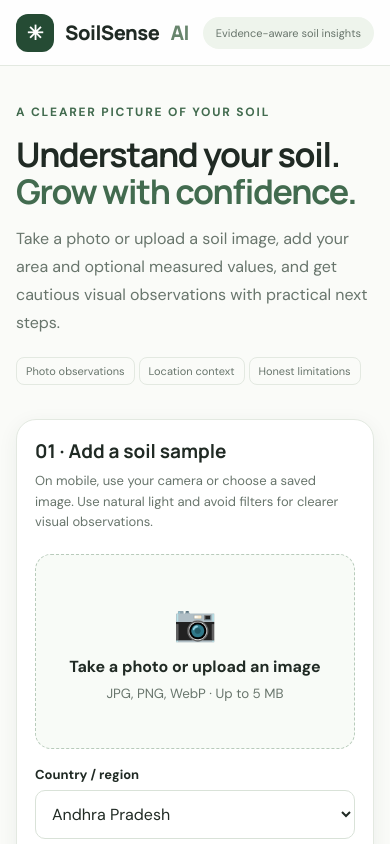
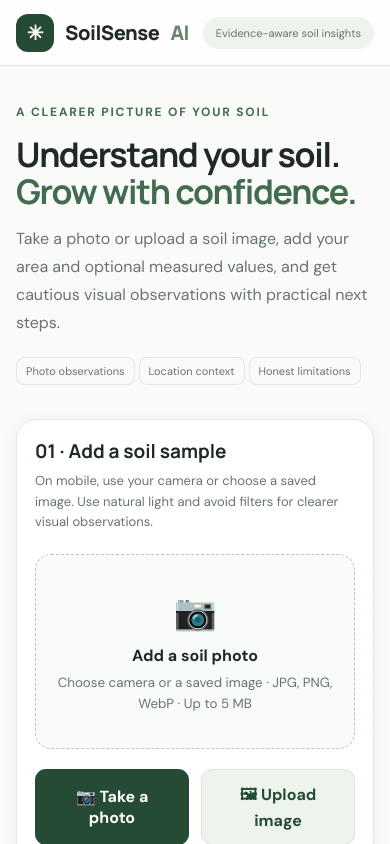
Before and after one commit to nagasravanb-rgb/soilclassai2, a Next.js app: page / in a window 390 px wide. Shown: the top 844 px of the page. Built offline with nearby package versions, Linux system fonts and the light colour scheme.

Commit message:
Fix mobile camera capture and gallery upload options

```diff
--- a/app/page.tsx
+++ b/app/page.tsx
@@ -1,6 +1,6 @@
 "use client";
 
-import { useEffect, useState } from "react";
+import { useEffect, useRef, useState } from "react";
 
 type Analysis = { status?: string; analysis?: string; error?: string; source?: string };
 const REGIONS = ["Andhra Pradesh", "Telangana", "Tamil Nadu", "Karnataka", "Other India region", "Outside India"];
@@ -8,6 +8,8 @@ const REGIONS = ["Andhra Pradesh", "Telangana", "Tamil Nadu", "Karnataka", "Othe
 export default function Home() {
   const [file, setFile] = useState<File | null>(null);
   const [preview, setPreview] = useState("");
+  const cameraInputRef = useRef<HTMLInputElement>(null);
+  const galleryInputRef = useRef<HTMLInputElement>(null);
   const [area, setArea] = useState("Andhra Pradesh");
   const [district, setDistrict] = useState("");
   const [crop, setCrop] = useState("");
@@ -93,10 +95,15 @@ export default function Home() {
             <h2>01 · Add a soil sample</h2>
             <p className="sub">On mobile, use your camera or choose a saved image. Use natural light and avoid filters for clearer visual observations.</p>
             <div className="upload">
-              {preview ? <img src={preview} alt="Preview of selected soil sample" /> : <div><div className="camera-icon">📷</div><strong>Take a photo or upload an image</strong><small>JPG, PNG, WebP · Up to 5 MB</small></div>}
-              <input aria-label="Take or upload soil photo" type="file" accept="image/jpeg,image/png,image/webp" capture="environment" onChange={event => choose(event.target.files?.[0])} />
+              {preview ? <img src={preview} alt="Preview of selected soil sample" /> : <div><div className="camera-icon">📷</div><strong>Add a soil photo</strong><small>Choose camera or a saved image · JPG, PNG, WebP · Up to 5 MB</small></div>}
+              <input ref={cameraInputRef} aria-label="Take a soil photo with your camera" type="file" accept="image/*" capture="environment" onChange={event => { choose(event.target.files?.[0]); event.currentTarget.value = ""; }} style={{ display: "none" }} />
+              <input ref={galleryInputRef} aria-label="Upload a soil image from your gallery" type="file" accept="image/jpeg,image/png,image/webp" onChange={event => { choose(event.target.files?.[0]); event.currentTarget.value = ""; }} style={{ display: "none" }} />
             </div>
-            {preview && <button className="btn secondary" onClick={() => { setFile(null); setPreview(""); setResult(null); }}>Remove photo / choose another</button>}
+            <div className="two upload-actions">
+              <button type="button" className="btn" onClick={() => cameraInputRef.current?.click()}>📷 Take a photo</button>
+              <button type="button" className="btn secondary" onClick={() => galleryInputRef.current?.click()}>🖼 Upload image</button>
+            </div>
+            {preview && <button type="button" className="btn secondary" onClick={() => { setFile(null); setPreview(""); setResult(null); }}>Remove photo / choose another</button>}
 
             <div className="field"><label htmlFor="area">Country / region</label><select id="area" value={area} onChange={event => setArea(event.target.value)}>{REGIONS.map(region => <option key={region}>{region}</option>)}</select></div>
             <div className="field"><label htmlFor="district">District / nearest area (optional)</label><input id="district" placeholder="e.g. Tirupati, Chittoor" value={district} maxLength={100} onChange={event => setDistrict(event.target.value)} /></div>
```
